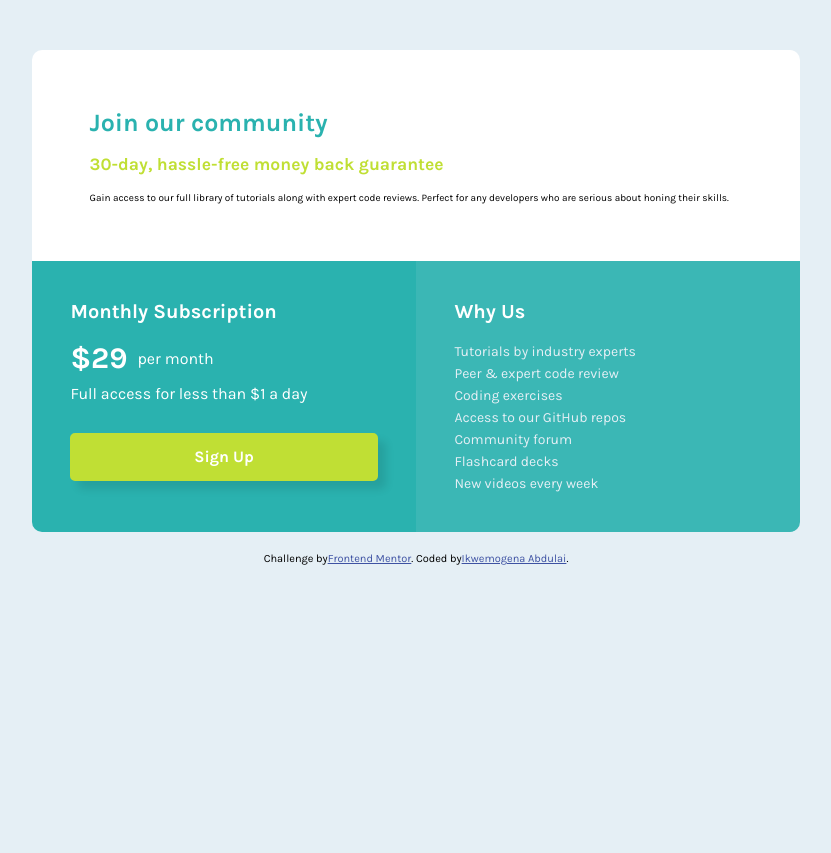
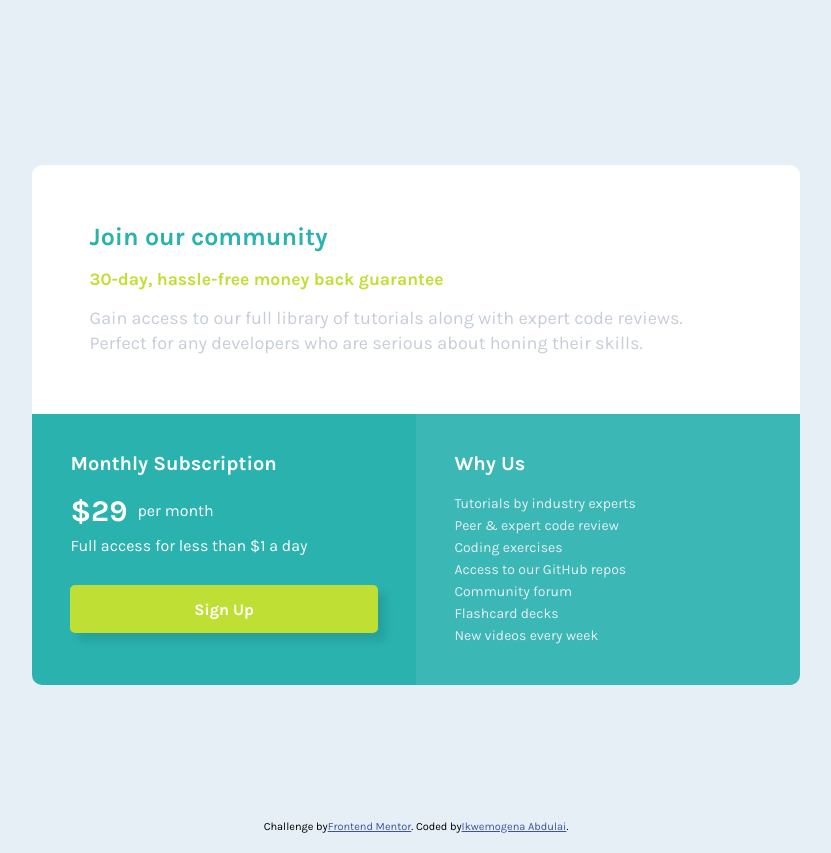
Before and after one commit to Ikwemogena/single-price-grid-component, a plain HTML site: page index.html in a window 1280 px wide. Shown: the whole page, without its empty margins (224-1055 px from the left). Before the commit the page ends 800 px from the top, so only its background shows below. Drawn offline with Linux system fonts and the light colour scheme.

Commit message:
single price grid complete

```diff
--- a/index.html
+++ b/index.html
@@ -19,7 +19,7 @@
   <main class="container">
     <div class="card">
       <section class="up">
-        <div class="up-cardgit ">
+        <div class="up-card">
           <h1>Join our community</h1>
           <h3>30-day, hassle-free money back guarantee</h3>
           <p>Gain access to our full library of tutorials along with expert code reviews. Perfect for any developers who are serious about honing their skills.</p>
--- a/style.css
+++ b/style.css
@@ -24,6 +24,8 @@ body {
 .container {
   display: flex;
   justify-content: center;
+  min-height: 100vh;
+  align-items: center;
 }
 
 .card {
@@ -52,7 +54,7 @@ h3 {
 }
 .up-card p {
   color: var(--grayish-blue);
-  font-size: 1.6rem;
+  font-size: 1.8rem;
   line-height: 2.5rem;
 }
 .month{
```
